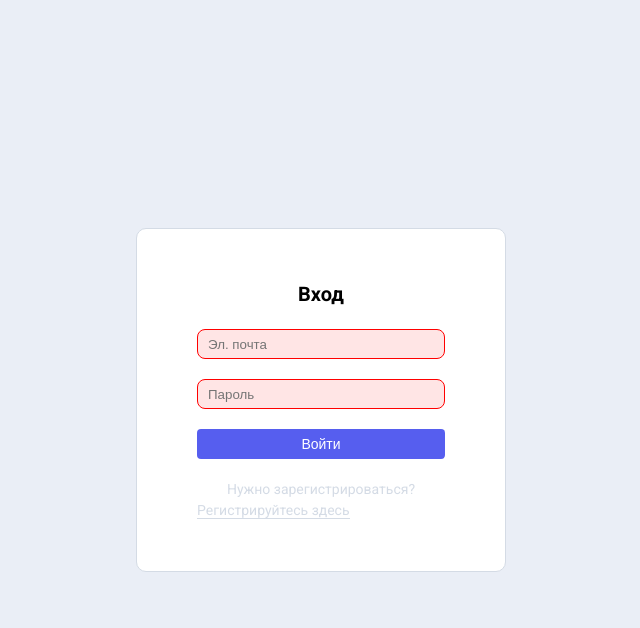
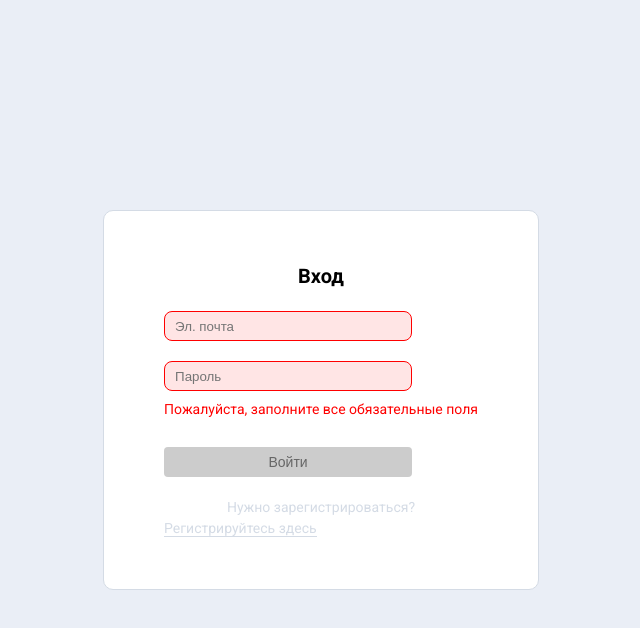
Before and after one commit to webml/skypro-kanban, a Vue app: page /log-in in a window 1280 px wide. Both pictures are taken after a click on the button "Войти". Shown: the top 628 px of the page, without its empty margins (319-959 px from the left). Built offline with nearby package versions, Linux system fonts and the light colour scheme.

Commit message:
some fixes

```diff
--- a/src/components/TaskCard/CardContent.vue
+++ b/src/components/TaskCard/CardContent.vue
@@ -1,5 +1,6 @@
 <script setup>
 import CalendarIcon from '@/components/icons/CalendarIcon.vue'
+import dayjs from 'dayjs'
 
 const { task } = defineProps({
   task: {
@@ -19,7 +20,7 @@ const { task } = defineProps({
     </RouterLink>
     <div class="card__date">
       <CalendarIcon />
-      <p>{{ task.date }}</p>
+      <p>{{ dayjs(task.date).format('DD.MM.YY') }}</p>
     </div>
   </div>
 </template>
--- a/src/components/TaskCard/CardItem.vue
+++ b/src/components/TaskCard/CardItem.vue
@@ -6,7 +6,7 @@ import { categories } from '@/mocks/categories'
 
 const { card, isLoading } = defineProps({
   card: {
-    id: Number,
+    _id: Number,
     topic: String,
     title: String,
     date: String,
@@ -37,9 +37,9 @@ const { card, isLoading } = defineProps({
         <div :class="['card__theme ', categories[card.topic]]">
           <p :class="[categories[card.topic]]">{{ card.topic }}</p>
         </div>
-        <a href="#popBrowse" target="_self">
+        <RouterLink :to="`/task/${card._id}`" target="_self">
           <ThreeDotsButton />
-        </a>
+        </RouterLink>
       </div>
       <CardContent :task="card" />
     </div>
--- a/src/components/TaskModal/CategorySelector.vue
+++ b/src/components/TaskModal/CategorySelector.vue
@@ -1,7 +1,7 @@
 <template>
   <div class="theme-down__categories theme-down" :class="{ _hide: !isEdit }">
     <p class="categories__p subttl">Категория</p>
-    <div class="categories__list">
+    <div :class="['categories__list', { error: isError }]">
       <div
         v-for="(colorClass, category) in categories"
         :key="category"
@@ -33,12 +33,22 @@ defineProps({
     type: Boolean,
     default: false,
   },
+  isError: {
+    type: Boolean,
+    default: false,
+  },
 })
 
 defineEmits(['update:modelValue'])
 </script>
 
 <style scoped>
+.error {
+  border: 1px solid;
+  border-color: red !important;
+  border-radius: 4px;
+}
+
 .categories__list {
   display: flex;
   gap: 8px;
--- a/src/components/TaskModal/ModalStatus.vue
+++ b/src/components/TaskModal/ModalStatus.vue
@@ -49,8 +49,6 @@ const currentStatus = computed({
   set: (val) => emit('update:modelValue', val),
 })
 
-console.log(currentStatus)
-
 function handleStatusClick(status) {
   if (!isEdit.value) return
   currentStatus.value = status
--- a/src/components/forms/AuthForm.vue
+++ b/src/components/forms/AuthForm.vue
@@ -26,7 +26,11 @@
         @focus="clearError('password')"
       />
 
-      <BaseButton :onclick="handleSubmit">
+      <p v-if="error" class="error-message">
+        {{ error }}
+      </p>
+
+      <BaseButton :disabled="!!error" :class="{ disabled: !!error }" :onclick="handleSubmit">
         {{ isSignUp ? 'Зарегистрироваться' : 'Войти' }}
       </BaseButton>
       <div v-show="!isSignUp">
@@ -70,32 +74,41 @@ const error = ref('')
 
 const clearError = (field) => {
   errors.value[field] = false
+  error.value = ''
 }
 
 function validateForm() {
   let isValid = true
+  let allFieldsFilled = true
   error.value = ''
-  // Сбросим все ошибки
+
   errors.value.name = false
   errors.value.login = false
   errors.value.password = false
-  // Проверка имени (только для регистрации)
+
   if (props.isSignUp && !formData.value.name.trim()) {
     errors.value.name = true
     isValid = false
+    allFieldsFilled = false
   }
-  // Проверка логина (эл. почты)
+
   if (!formData.value.login.trim()) {
     errors.value.login = true
     isValid = false
+    allFieldsFilled = false
   }
-  // Проверка пароля
+
   if (!formData.value.password.trim()) {
     errors.value.password = true
     isValid = false
+    allFieldsFilled = false
   }
-  // Если есть ошибки, установим общее сообщение
-  if (!isValid) {
+
+  if (!isValid && props.isSignUp) {
+    error.value = allFieldsFilled
+      ? 'Введенные вами данные не корректны. Чтобы завершить регистрацию, введите данные корректно и повторите попытку.'
+      : 'Введенные вами данные не корректны. Чтобы завершить регистрацию, заполните все поля в форме.'
+  } else if (!isValid) {
     error.value = 'Пожалуйста, заполните все обязательные поля'
   }
 
@@ -104,20 +117,28 @@ function validateForm() {
 
 async function handleSubmit(event) {
   event.preventDefault()
-  // Валидация формы перед отправкой
+
   if (!validateForm()) {
     return
   }
+
   try {
     const data = props.isSignUp
       ? await signUp(formData.value)
       : await logIn({ login: formData.value.login, password: formData.value.password })
+
     if (data) {
       localStorage.setItem('userInfo', JSON.stringify(data))
       router.push('/')
     }
   } catch (err) {
-    error.value = err.message
+    if (!props.isSignUp) {
+      error.value =
+        'Введенные вами данные не распознаны. Проверьте свой логин и пароль и повторите попытку входа.'
+    } else {
+      error.value =
+        'Введенные вами данные не корректны. Чтобы завершить регистрацию, введите данные корректно и повторите попытку.'
+    }
   }
 }
 </script>
@@ -126,6 +147,21 @@ async function handleSubmit(event) {
 .error {
   border-color: red !important;
   background-color: rgba(255, 0, 0, 0.1);
+}
+
+.error-message {
+  color: red;
+  font-size: 14px;
+  text-align: center;
+  margin-top: -10px;
+  margin-bottom: 10px;
+}
+
+.disabled {
+  background-color: #ccc !important;
+  cursor: not-allowed !important;
+  pointer-events: none;
+  color: #666 !important;
 }
 
 .text {
--- a/src/components/modals/CreateTaskModal.vue
+++ b/src/components/modals/CreateTaskModal.vue
@@ -4,7 +4,7 @@
       <div class="pop-new-card__block">
         <div class="pop-new-card__content">
           <h3 class="pop-new-card__ttl">Создание задачи</h3>
-          <a href="#" class="pop-new-card__close">&#10006;</a>
+          <RouterLink to="/" class="pop-new-card__close">&#10006;</RouterLink>
           <div class="pop-new-card__wrap">
             <form class="pop-new-card__form form-new" id="formNewCard" action="#">
               <div class="form-new__block">
@@ -12,7 +12,7 @@
                 <BaseInput
                   :width="370"
                   :height="49"
-                  class="form-new__input"
+                  :class="['form-new__input', { error: errors.title }]"
                   name="name"
                   id="formTitle"
                   placeholder="Введите название задачи..."
@@ -23,7 +23,7 @@
               <div class="form-new__block">
                 <label for="textArea" class="subttl">Описание задачи</label>
                 <textarea
-                  class="form-new__area"
+                  :class="['form-new__area', { error: errors.description }]"
                   name="text"
                   id="textArea"
                   placeholder="Введите описание задачи..."
@@ -31,9 +31,9 @@
                 ></textarea>
               </div>
             </form>
-            <BaseCalendar />
+            <BaseCalendar :is-error="errors.date" />
           </div>
-          <CategorySelector v-model="task.topic" :is-edit="true" />
+          <CategorySelector v-model="task.topic" :is-edit="true" :is-error="errors.topic" />
           <button class="form-new__create _hover01" id="btnCreate" @click.prevent="createTask">
             Создать задачу
           </button>
@@ -58,11 +58,31 @@ const task = ref({
   description: undefined,
   date: undefined,
 })
+
+const errors = ref({
+  title: false,
+  description: false,
+  topic: false,
+  date: false,
+})
+
 const router = useRouter()
 
 const tasksStore = inject('tasksStore')
 
 const createTask = () => {
+  const trimmedTitle = task.value.title?.trim()
+  const trimmedDescription = task.value.description?.trim()
+
+  errors.value.title = !trimmedTitle
+  errors.value.description = !trimmedDescription
+  errors.value.topic = !task.value.topic
+  errors.value.date = !task.value.date
+
+  if (errors.value.title || errors.value.description || errors.value.topic || errors.value.date) {
+    return
+  }
+
   addTaskQuery(task.value).then((data) => {
     tasksStore.value = data.tasks
     router.push('/')
@@ -71,6 +91,11 @@ const createTask = () => {
 </script>
 
 <style lang="scss" scoped>
+.error {
+  border-color: red !important;
+  background-color: rgba(255, 0, 0, 0.05);
+}
+
 .pop-new-card {
   width: 100%;
   min-width: 375px;
--- a/src/components/ui/BaseCalendar.vue
+++ b/src/components/ui/BaseCalendar.vue
@@ -1,5 +1,5 @@
 <template>
-  <div class="pop-new-card__calendar calendar">
+  <div :class="['pop-new-card__calendar calendar', { error: isError }]">
     <p class="calendar__ttl subttl">Даты</p>
 
     <div class="calendar__block">
@@ -69,6 +69,13 @@ import ru from 'dayjs/locale/ru'
 import PrevIcon from '../icons/PrevIcon.vue'
 import NextIcon from '../icons/NextIcon.vue'
 
+defineProps({
+  isError: {
+    type: Boolean,
+    default: false,
+  },
+})
+
 dayjs.extend(isoWeek)
 dayjs.extend(weekday)
 dayjs.extend(advancedFormat)
@@ -134,6 +141,12 @@ function isWeekend(day) {
 </script>
 
 <style lang="scss" scoped>
+.error {
+  border: 1px solid;
+  border-color: red !important;
+  border-radius: 4px;
+}
+
 .calendar {
   width: 182px;
   margin-bottom: 20px;
--- a/src/layout/AppLayout.vue
+++ b/src/layout/AppLayout.vue
@@ -12,7 +12,7 @@ const setUserInfo = (value) => {
   try {
     localStorage.setItem('userInfo', JSON.stringify(value))
   } catch (e) {
-    console.error('ошибка:', e)
+    // console.error('ошибка:', e)
     return null
   }
 }
@@ -22,7 +22,7 @@ const removeUserInfo = () => {
   try {
     localStorage.removeItem('userInfo')
   } catch (e) {
-    console.error('ошибка:', e)
+    // console.error('ошибка:', e)
   }
 }
 
--- a/src/services/api.js
+++ b/src/services/api.js
@@ -28,7 +28,6 @@ export async function signUp({ name, login, password }) {
     )
     return data.data.user
   } catch (error) {
-    console.log(error)
     throw new Error(error.response.data.error)
   }
 }
```
